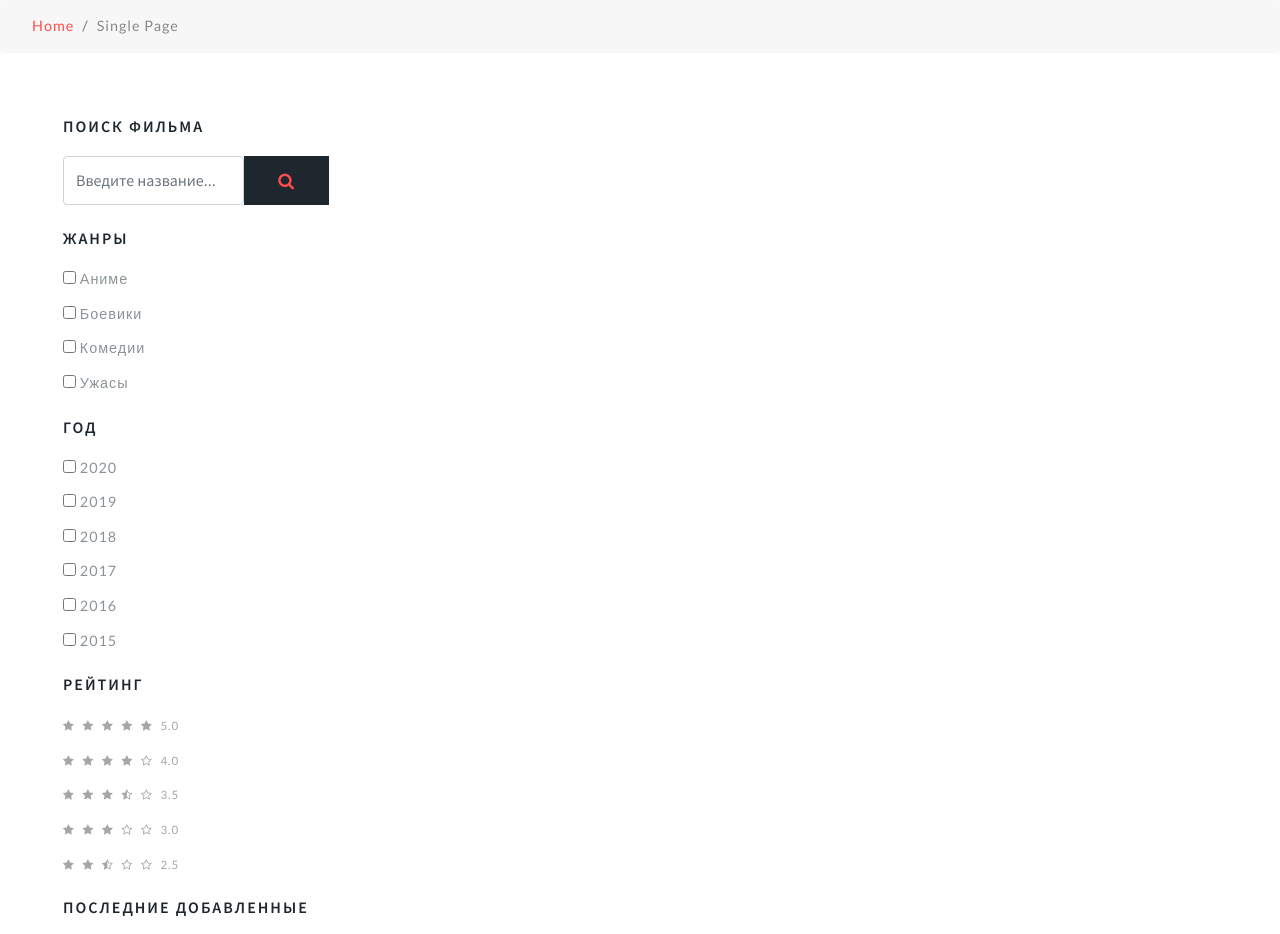
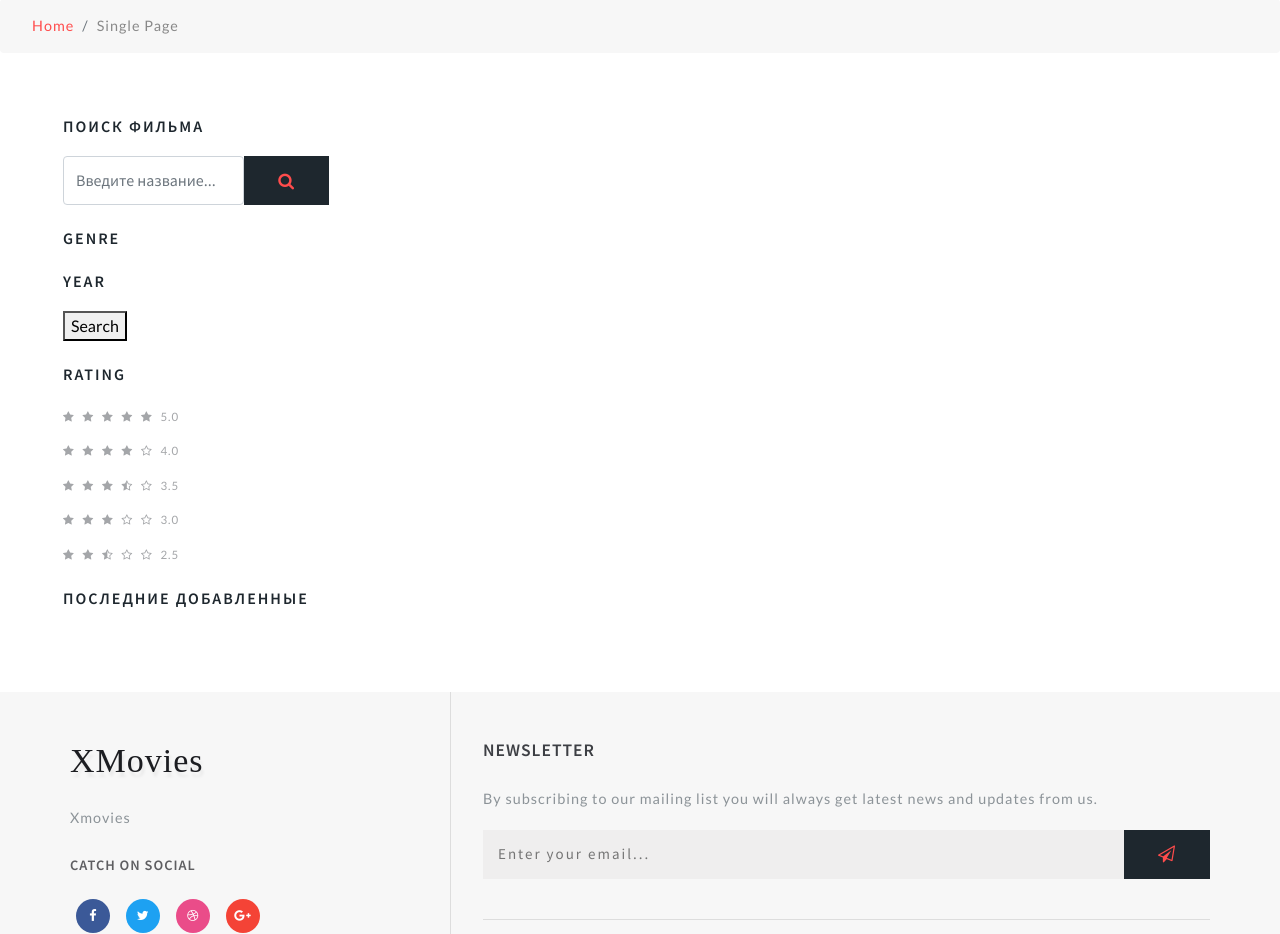
Before and after one commit to xor0x/xmovies, a Django app: page / in a window 1280 px wide. Shown: the part 641-1575 px from the top of the page. Run offline with Django 3.2, Linux system fonts and the light colour scheme; data that the repository does not hold is empty; some libraries are stand-ins or nearby versions.

Commit message:
Add Filter and page actor

```diff
--- a/movies/models.py
+++ b/movies/models.py
@@ -24,6 +24,9 @@ class Actor(models.Model):
 
     def __str__(self):
         return self.name
+
+    def get_absolute_url(self):
+        return reverse('actor_detail', kwargs={"slug": self.name})
 
     class Meta:
         verbose_name = "Actor"
--- a/movies/urls.py
+++ b/movies/urls.py
@@ -4,7 +4,9 @@ from . import views
 
 urlpatterns = [
     path('', views.MoviesView.as_view()),
+    path("filter/", views.FilterMoviesView.as_view(), name='filter'),
     path('<slug:slug>/', views.MovieDetailView.as_view(), name="movie_detail"),
     path('review/<int:pk>/', views.AddReview.as_view(), name="add_review"),
+    path('actor/<str:slug>/', views.ActorView.as_view(), name="actor_detail"),
 
 ]
--- a/movies/views.py
+++ b/movies/views.py
@@ -1,16 +1,25 @@
 from django.shortcuts import render, redirect
 from django.views.generic.base import View
-from .models import Movie
-from django.views.generic import ListView, DetailView
+from .models import Movie, Actor, Genre
+from django.views.generic import ListView, DetailView, CreateView, UpdateView, DeleteView
 from .forms import ReviewForm
+from django.db.models import Q
 
 
-class MoviesView(ListView):
+class GenreYear:
+    def get_genres(self):
+        return Genre.objects.all()
+
+    def get_years(self):
+        return Movie.objects.filter(draft=False).values("year")
+
+
+class MoviesView(GenreYear, ListView):
     model = Movie
     queryset = Movie.objects.filter(draft=False)
 
 
-class MovieDetailView(DetailView):
+class MovieDetailView(GenreYear, DetailView):
     model = Movie
     slug_field = "url"
 
@@ -27,3 +36,18 @@ class AddReview(View):
             form.movie_id = pk
             form.save()
         return redirect(movie.get_absolute_url())
+
+
+class ActorView(DetailView):
+    model = Actor
+    template_name = 'movies/actor.html'
+    slug_field = "name"
+
+
+class FilterMoviesView(GenreYear, ListView):
+    def get_queryset(self):
+        queryset = Movie.objects.filter(
+            Q(year__in=self.request.GET.getlist("year")) |
+            Q(genres__in=self.request.GET.getlist("genre"))
+        )
+        return queryset
--- a/templates/include/sidebar.html
+++ b/templates/include/sidebar.html
@@ -8,63 +8,38 @@
                                        aria-hidden="true"></span></button>
     </form>
 </div>
-<!--preference -->
+<form action="{% url 'filter' %}" method="get">
     <div class="left-side my-4">
-    <h3 class="sear-head editContent">Жанры</h3>
+        <h3 class="sear-head editContent">Genre</h3>
         <ul class="w3layouts-box-list">
+            {% for genre in view.get_genres %}
                 <li class="editContent">
-            <input type="checkbox" class="checked">
-            <span class="span editContent">Аниме</span>
+                    <input type="checkbox" class="checked" name="genre" value="{{ genre.id }}">
+                    <span class="span editContent">{{ genre.name }}</span>
                 </li>
-        <li class="editContent">
-            <input type="checkbox" class="checked">
-            <span class="span editContent">Боевики</span>
-        </li>
-        <li class="editContent">
-            <input type="checkbox" class="checked">
-            <span class="span editContent">Комедии</span>
-        </li>
-        <li class="editContent">
-            <input type="checkbox" class="checked">
-            <span class="span editContent">Ужасы</span>
-        </li>
+            {% endfor %}
         </ul>
     </div>
     <!-- // preference -->
     <!-- discounts -->
+
     <div class="left-side">
-    <h3 class="sear-head editContent">Год</h3>
+        <h3 class="sear-head editContent">Year</h3>
         <ul class="w3layouts-box-list">
+            {% for movie in view.get_years %}
                 <li class="editContent">
-            <input type="checkbox" class="checked">
-            <span class="span editContent">2020</span>
+                    <input type="checkbox" class="checked" name="year" value="{{ movie.year }}">
+                    <span class="span editContent">{{ movie.year }}</span>
                 </li>
-        <li class="editContent">
-            <input type="checkbox" class="checked">
-            <span class="span editContent">2019</span>
-        </li>
-        <li class="editContent">
-            <input type="checkbox" class="checked">
-            <span class="span editContent">2018</span>
-        </li>
-        <li>
-            <input type="checkbox" class="checked">
-            <span class="span editContent">2017</span>
-        </li>
-        <li class="editContent">
-            <input type="checkbox" class="checked">
-            <span class="span editContent">2016</span>
-        </li>
-        <li class="editContent">
-            <input type="checkbox" class="checked">
-            <span class="span editContent">2015</span>
-        </li>
+            {% endfor %}
         </ul>
     </div>
+    <button type="submit">Search</button>
+</form>
 <!-- //discounts -->
 <!-- reviews -->
 <div class="customer-rev left-side my-4">
-    <h3 class="sear-head editContent">Рейтинг</h3>
+    <h3 class="sear-head editContent">Rating</h3>
     <ul class="w3layouts-box-list">
         <li>
             <a href="#">
--- a/templates/movies/movie_detail.html
+++ b/templates/movies/movie_detail.html
@@ -32,13 +32,17 @@
                     <li style="list-style: none">
                                     <span><b>Director:</b>
                                         {% for director in movie.directors.all %}
+                                        <a href="{{ director.get_absolute_url }}">
                                             {{ director.name }}
+                                </a>
                                         {% endfor %}
                                     </span>
                     </li>
                     <li style="list-style: none"><span><b>Actors:</b>
                         {% for actor in movie.actors.all %}
-                            {{ actor.name }}
+                            <a href="{{ actor.get_absolute_url }}">
+                                    {{ actor.name }}
+                            </a>
                         {% endfor %}
                                 </span>
                     </li>
```
Also changed, not shown: templates/movies/actor.html (added, +51 -0 lines). Lines whose indentation alone changed are shown as unchanged.
